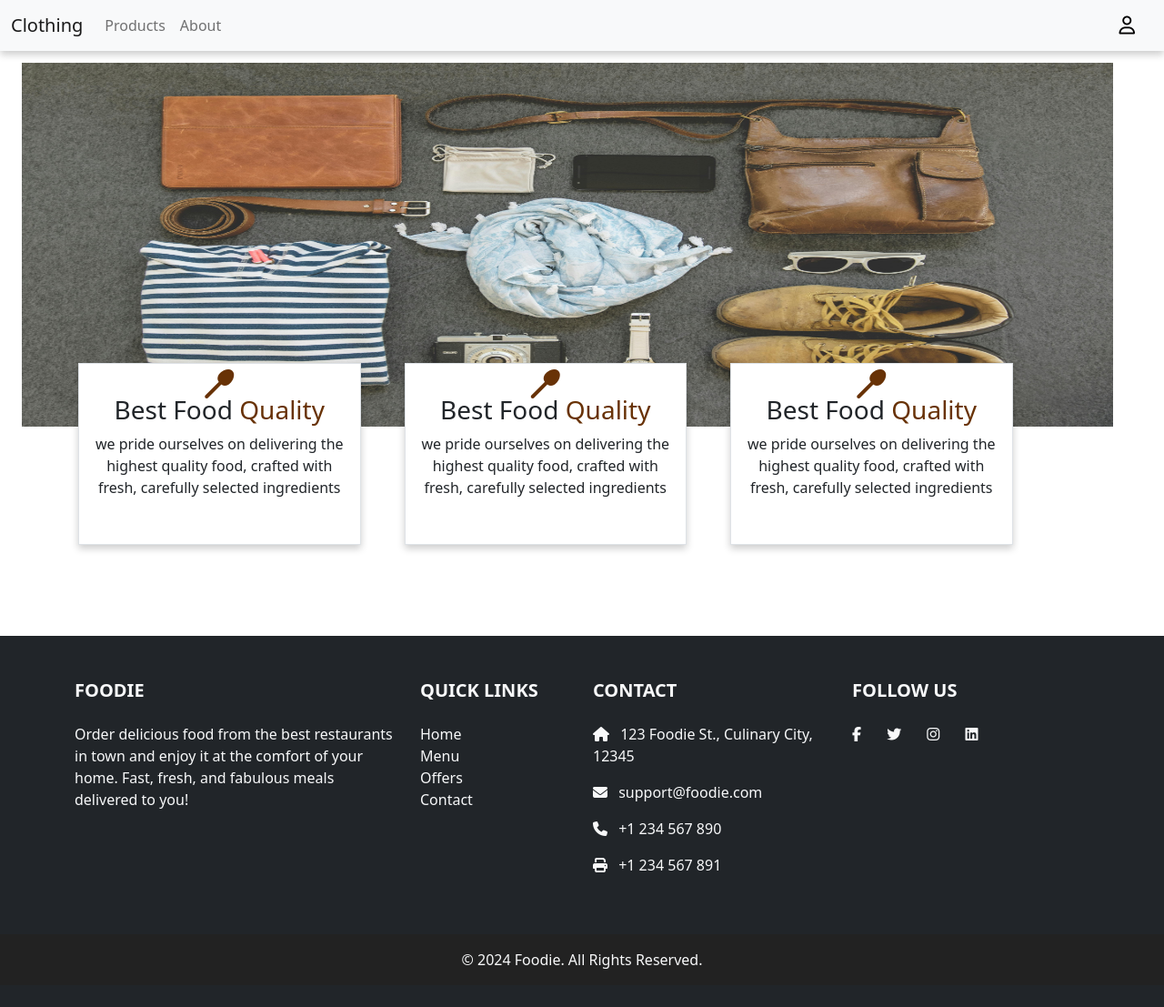
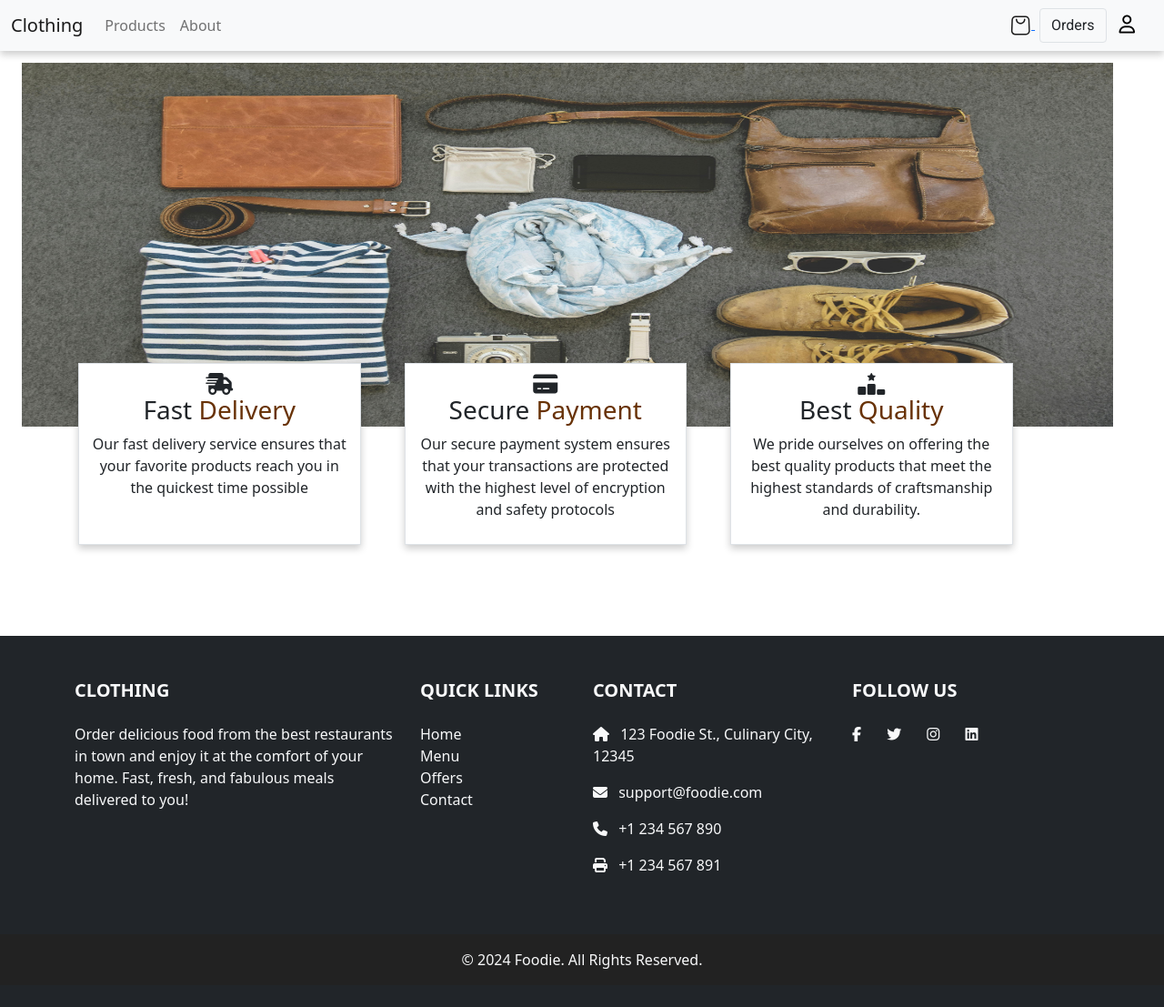
Before and after one commit to Pushpendra2711/Django_project, a Django app: page / in a window 1280 px wide. Shown: the whole page at 91% size. Run offline with Django 5.2, Linux system fonts and the light colour scheme; parts of the project's set-up code (start-up, migrations or seed data) failed here and were passed over; some libraries are stand-ins or nearby versions.

Commit message:
new file added

```diff
--- a/app/views.py
+++ b/app/views.py
@@ -126,3 +126,6 @@ def Add_emp(request):
     else:
         count="0"
     return render(request,'add_employee.html',{'count':count})
+
+def Show_products(request):
+    return render(request,'Products.html')
--- a/auth/urls.py
+++ b/auth/urls.py
@@ -28,7 +28,8 @@ urlpatterns = [
     path('signout/',views.Signout,name='signout'),
     path('dashboard/',views.Dashboard,name='dashboard'),
     path('dashboard/delete/<int:id>',views.Delete,name="delete"),
-    path('add_employee',views.Add_emp,name="add_emp")
+    path('add_employee',views.Add_emp,name="add_emp"),
+    path('products',views.Show_products,name="products")
     ]
 
 if settings.DEBUG:
--- a/templates/Footer.html
+++ b/templates/Footer.html
@@ -3,7 +3,7 @@
       <div class="row">
         <!-- Logo and About Us -->
         <div class="col-md-4 col-lg-4 col-xl-4 mb-4">
-          <h5 class="text-uppercase fw-bold mb-4">Foodie</h5>
+          <h5 class="text-uppercase fw-bold mb-4">Clothing</h5>
           <p>Order delicious food from the best restaurants in town and enjoy it at the comfort of your home. Fast, fresh, and fabulous meals delivered to you!</p>
         </div>
 
--- a/templates/header.html
+++ b/templates/header.html
@@ -21,7 +21,7 @@
             <ul class="navbar-nav">
 
               <li class="nav-item">
-                <a class="nav-link" href="#">Products</a>
+                <a class="nav-link" href="{% url 'products' %}">Products</a>
               </li>
               <li class="nav-item">
                 <a class="nav-link" href="#">About</a>
@@ -41,6 +41,14 @@
 
           <a href="{% url 'signout'%}" class="btn btn-primary  me-2" role="button" style="margin-right: 5px;">Logout</a>
             {% else %}
+            <a href="#" style="margin-right: 5px;">
+              <svg xmlns="http://www.w3.org/2000/svg" width="24" height="24" viewBox="0 0 24 24" fill="none">
+                  <path d="M18.1004 22.5H6.40039C3.92539 22.5 1.90039 20.475 1.90039 18V17.85L2.35039 5.85C2.42539 3.375 4.45039 1.5 6.85039 1.5H17.6504C20.0504 1.5 22.0754 3.375 22.1504 5.85L22.6004 17.85C22.6754 19.05 22.2254 20.175 21.4004 21.075C20.5754 21.975 19.4504 22.5 18.2504 22.5C18.2504 22.5 18.1754 22.5 18.1004 22.5ZM6.85039 3C5.20039 3 3.92539 4.275 3.85039 5.85L3.40039 18C3.40039 19.65 4.75039 21 6.40039 21H18.2504C19.0754 21 19.8254 20.625 20.3504 20.025C20.8754 19.425 21.1754 18.675 21.1754 17.85L20.7254 5.85C20.6504 4.2 19.3754 3 17.7254 3H6.85039Z" fill="#1a1a1a"></path>
+                  <path d="M12.25 10.5C9.325 10.5 7 8.175 7 5.25C7 4.8 7.3 4.5 7.75 4.5C8.2 4.5 8.5 4.8 8.5 5.25C8.5 7.35 10.15 9 12.25 9C14.35 9 16 7.35 16 5.25C16 4.8 16.3 4.5 16.75 4.5C17.2 4.5 17.5 4.8 17.5 5.25C17.5 8.175 15.175 10.5 12.25 10.5Z" fill="#1a1a1a"></path>
+              </svg>
+          </a>
+          <a href="#" class="btn btn-light border btn-outline-dark" role="button" style="margin-right:10px;">Orders</a>
+
 
               <a href="{% url 'signin' %}" style="color: black;margin-right: 5px;">
                 <i class="fa-regular fa-user fa-lg"></i>
--- a/templates/index.html
+++ b/templates/index.html
@@ -4,7 +4,7 @@
 <head>
     <meta charset="UTF-8">
     <meta name="viewport" content="width=device-width, initial-scale=1.0">
-    <title>Home</title>
+    <title>Clothing</title>
     <link rel="stylesheet" href="{% static 'css/style.css' %}">
     <link href="https://cdn.jsdelivr.net/npm/bootstrap@5.0.2/dist/css/bootstrap.min.css" rel="stylesheet" integrity="sha384-EVSTQN3/azprG1Anm3QDgpJLIm9Nao0Yz1ztcQTwFspd3yD65VohhpuuCOmLASjC" crossorigin="anonymous">
     <style>
@@ -15,6 +15,22 @@
         }
         #container{
             padding-left: 50px;
+        }
+        #box1:hover{
+            background-color: #3a86ff;
+            color: #fff;
+        }
+        #box2:hover{
+            background-color: #3a86ff;
+            color: #fff;
+        }
+        #box3:hover{
+            background-color: #3a86ff;
+            color: #fff;
+
+        }
+        #box1,#box2,#box3{
+            background-color: #fff;
         }
 
 
@@ -52,6 +68,7 @@
         font-size: 20px;
     }
 
+
 }
 /*-----------screen size  below 800----------*/
 @media (max-width:800px){
@@ -86,9 +103,10 @@
         width: 310px;
         position: relative;
         bottom: 50px;
+
     }
 
-}
+
 
 
 
@@ -111,27 +129,27 @@
     <div id="container" class="container-fluid" style=" padding-top: 30px;">
     <div id="box" class="row p-sm-0" style="position: relative; bottom: 100px; min-height:200px;">
                 <div id="box1" class="col-12 col-md-3 border h-140 ms-lg-5 ms-sm-0"
-                style="background-color: #fff; text-align: center;padding-top: 10px;box-shadow: 0px 4px 8px rgba(0, 0, 0, 0.2);">
-                    <div class="box_icon"><i class="fa-solid fa-spoon fa-2xl" style="color: #683206;"></i></div>
-                    <div class="box_heading fs-md-3"><h1 class="fs-3">Best Food <span style="color: #683206;">Quality</span></h1></div>
+                style=" text-align: center;padding-top: 10px;box-shadow: 0px 4px 8px rgba(0, 0, 0, 0.2);">
+                    <div class="box_icon "><i class="fa-solid fa-truck-fast fa-xl"></i></div>
+                    <div class="box_heading fs-md-3"><h1 class="fs-3">Fast<span style="color: #683206;"> Delivery</span></h1></div>
                     <div class="box_paragraph"><p>
-                        we pride ourselves on delivering the highest quality food, crafted with fresh, carefully selected ingredients
+                        Our fast delivery service ensures that your favorite products reach you in the quickest time possible
                     </p></div>
                 </div>
                 <div id="box2" class="col-12 col-md-3 border h-140 ms-lg-5 ms-sm-0"
-                style="background-color: #fff; text-align: center;padding-top: 10px;box-shadow: 0px 4px 8px rgba(0, 0, 0, 0.2);">
-                    <div class="box_icon"><i class="fa-solid fa-spoon fa-2xl" style="color: #683206;"></i></div>
-                    <div class="box_heading"><h1 class="fs-3">Best Food <span style="color: #683206;">Quality</span></h1></div>
+                style=" text-align: center;padding-top: 10px;box-shadow: 0px 4px 8px rgba(0, 0, 0, 0.2);">
+                    <div class="box_icon"><i class="fa-solid fa-credit-card fa-xl"></i></div>
+                    <div class="box_heading"><h1 class="fs-3">Secure <span style="color: #683206;">Payment</span></h1></div>
                     <div class="box_paragraph"><p>
-                        we pride ourselves on delivering the highest quality food, crafted with fresh, carefully selected ingredients
+                        Our secure payment system ensures that your transactions are protected with the highest level of encryption and safety protocols
                     </p></div>
                 </div>
                 <div id="box3" class="col-12 col-md-3 border h-140 ms-lg-5 ms-sm-0"
-                style="background-color: #fff; text-align: center;padding-top: 10px;box-shadow: 0px 4px 8px rgba(0, 0, 0, 0.2);">
-                    <div class="box_icon"><i class="fa-solid fa-spoon fa-2xl" style="color: #683206;"></i></div>
-                    <div class="box_heading"><h1 class="fs-3">Best Food <span style="color: #683206;">Quality</span></h1></div>
+                style="text-align: center;padding-top: 10px;box-shadow: 0px 4px 8px rgba(0, 0, 0, 0.2);">
+                    <div class="box_icon"><i class="fa-solid fa-ranking-star fa-xl"></i></div>
+                    <div class="box_heading"><h1 class="fs-3">Best <span style="color: #683206;">Quality</span></h1></div>
                     <div class="box_paragraph"><p>
-                        we pride ourselves on delivering the highest quality food, crafted with fresh, carefully selected ingredients
+                        We pride ourselves on offering the best quality products that meet the highest standards of craftsmanship and durability.
                     </p></div>
                 </div>
 
```
Also changed, not shown: templates/Products.html (added, +173 -0 lines), db.sqlite3.
